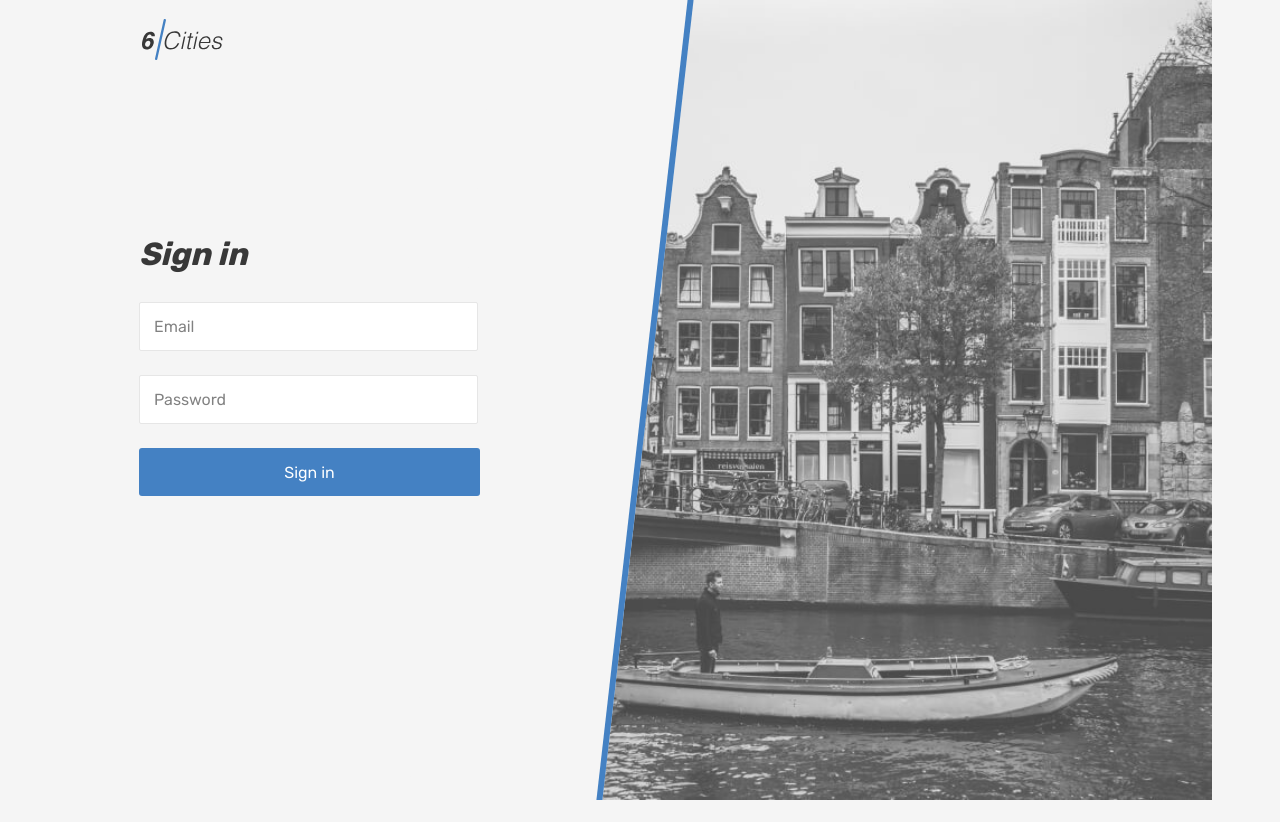
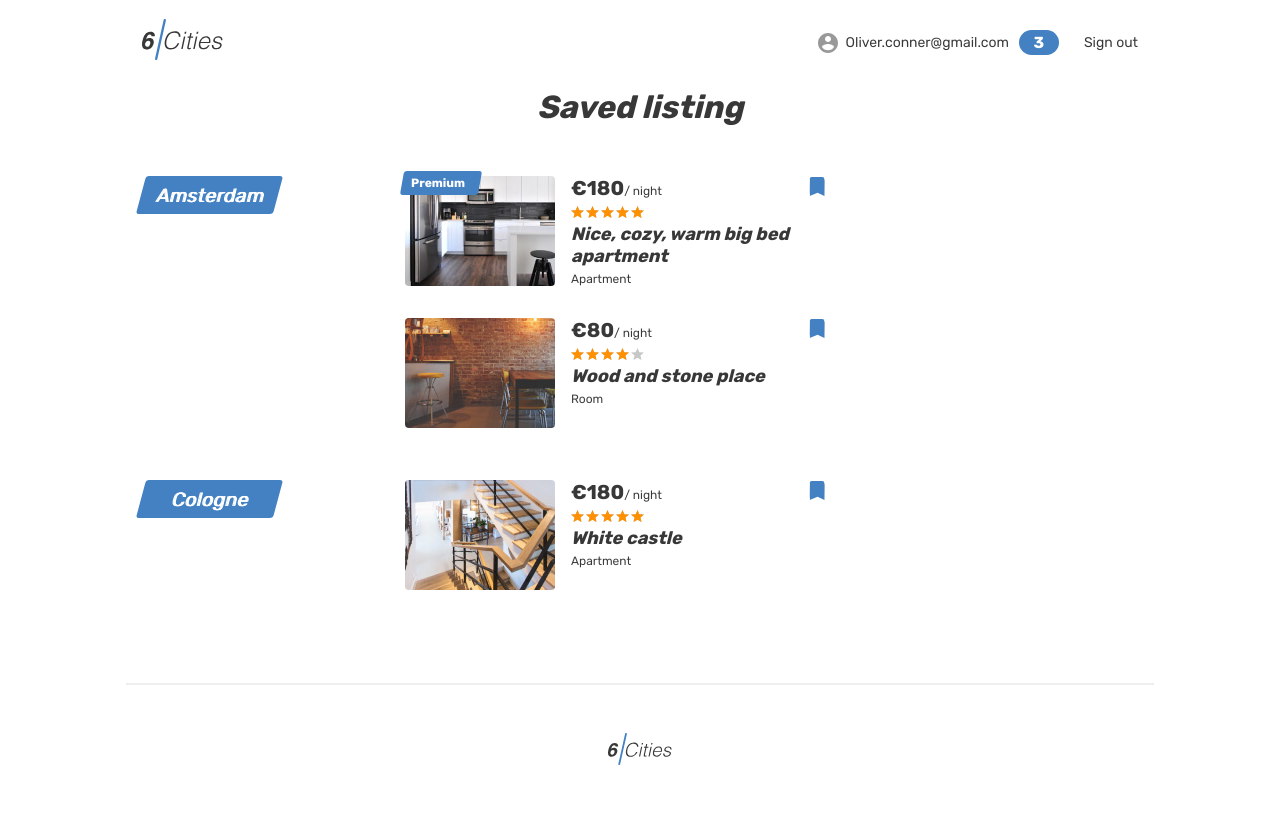
Before and after one commit to htmlacademy-react/2444237-six-cities-3, a React (Vite) app: page /favorites in a window 1280 px wide. Before the commit this address led to /login. Before the commit the page ends 800 px from the top, so only its background shows below. Built offline with nearby package versions, Linux system fonts and the light colour scheme.

Commit message:
Добавит использование createBrowserRouter в проект., а также css module для компонента not-found.

```diff
--- a/src/app.tsx
+++ b/src/app.tsx
@@ -1,30 +1,8 @@
-import NotFound from './components/not-found/not-found';
-import Favorites from './pages/favorites/favorites';
-import Login from './pages/login/login';
-import Main from './pages/main/main';
-import {BrowserRouter, Routes, Route} from 'react-router-dom';
-import Offer from './pages/offer/offer';
-import { AppRoute } from './const';
-import PrivateRoute from './components/private-route/private-route';
-import { AuthorizationStatus } from './const';
+import {RouterProvider} from 'react-router-dom';
+import router from './router/router';
 
 const App = () : JSX.Element => (
-  <BrowserRouter>
-    <Routes>
-      <Route index element={<Main />}/>
-      <Route path={AppRoute.Login} element={<Login/>}/>
-      <Route path={AppRoute.Favorites} element={
-        <PrivateRoute authStatus={AuthorizationStatus.NoAuth}>
-          <Favorites/>
-        </PrivateRoute>
-      }
-      >
-      </Route>
-      <Route path={AppRoute.Offer} element={<Offer/>}/>
-
-      <Route path={AppRoute.NotFound} element={<NotFound/>}/>
-    </Routes>
-  </BrowserRouter>
+  <RouterProvider router={router} />
 );
 
 export default App;
--- a/src/components/footer/footer.tsx
+++ b/src/components/footer/footer.tsx
@@ -1,8 +1,9 @@
 import { Link } from 'react-router-dom';
+import { AppRoute } from '../../const';
 
 const Footer = () : JSX.Element => (
   <footer className="footer">
-    <Link className="footer__logo-link" to="/">
+    <Link className="footer__logo-link" to={AppRoute.Main}>
       <img
         className="footer__logo"
         src="img/logo.svg"
--- a/src/components/header/header.tsx
+++ b/src/components/header/header.tsx
@@ -1,11 +1,12 @@
 import { Link } from 'react-router-dom';
+import { AppRoute } from '../../const';
 
 const Header = () : JSX.Element => (
   <header className="header">
     <div className="container">
       <div className="header__wrapper">
         <div className="header__left">
-          <Link className="header__logo-link" to="/">
+          <Link className="header__logo-link" to={AppRoute.Main}>
             <img
               className="header__logo"
               src="img/logo.svg"
@@ -27,7 +28,7 @@ const Header = () : JSX.Element => (
               </a>
             </li>
             <li className="header__nav-item">
-              <Link className="header__nav-link" to="login">
+              <Link className="header__nav-link" to={AppRoute.Login}>
                 <span className="header__signout">Sign out</span>
               </Link>
             </li>
--- /dev/null
+++ b/src/components/not-found/not-found.module.css
@@ -0,0 +1,33 @@
+.title {
+  text-align: center;
+  font-size: 75px;
+  margin-top: 60px;
+  margin-bottom: 20px;
+   text-shadow: #000 1px 0 3px;
+}
+
+.text {
+  text-align: center;
+  font-size: 20px;
+  margin-bottom: 30px;
+}
+
+.button {
+  display: block;
+  margin: 0 auto;
+  background: #fff;
+  border-radius: 10px;
+  border: 1px solid #000;
+  color: #000;
+  width: 200px;
+  height: 50px;
+  font-size: 18px;
+  transition: hover 0.3s ease-in-out;
+}
+
+.button:hover {
+  background: #000;
+  cursor: pointer;
+  color: #fff;
+  opacity: 0.8;
+}
--- a/src/components/not-found/not-found.tsx
+++ b/src/components/not-found/not-found.tsx
@@ -1,16 +1,17 @@
 import { Link } from 'react-router-dom';
 import Header from '../header/header';
-import React from 'react';
+import styles from './not-found.module.css';
+import { AppRoute } from '../../const';
 
 const NotFound = () : JSX.Element => (
-  <React.Fragment>
+  <>
     <Header/>
-    <h1 style={{textAlign: 'center', fontSize: '70px', marginTop: '80px'}}>404</h1>
-    <p style={{textAlign: 'center', fontSize: '20px', marginBottom: '30px'}}>Page not found</p>
-    <button style={{display: 'block', margin: '0 auto', width: '200px', height: '50px', fontSize: '18px'}}>
-      <Link to="/">Go to main page</Link>
+    <h1 className={styles.title}>404</h1>
+    <p className={styles.text}>Page not found</p>
+    <button className={styles.button}>
+      <Link to={AppRoute.Main}>Go to main page</Link>
     </button>
-  </React.Fragment>
+  </>
 );
 
 export default NotFound;
--- a/src/components/private-route/private-route.tsx
+++ b/src/components/private-route/private-route.tsx
@@ -1,17 +1,15 @@
 import {Navigate} from 'react-router-dom';
-import { AuthorizationStatus } from '../../const';
+import { AppRoute, AuthorizationStatus } from '../../const';
 
 type PrivateRouteProps = {
   authStatus: AuthorizationStatus;
   children: JSX.Element;
 }
 
-function PrivateRoute(props: PrivateRouteProps): JSX.Element {
-  const {authStatus, children} = props;
-
+function PrivateRoute({authStatus, children}: PrivateRouteProps): JSX.Element {
   return authStatus === AuthorizationStatus.Auth
     ? children
-    : <Navigate to="/login" />;
+    : <Navigate to={AppRoute.Login} />;
 }
 
 export default PrivateRoute;
--- a/src/pages/offer/offer.tsx
+++ b/src/pages/offer/offer.tsx
@@ -1,9 +1,6 @@
-import { useParams } from 'react-router-dom';
 import Card from '../../components/card/card';
 
-const Offer = () => {
-  const params = useParams();
-  return (
+const Offer = () => (
   <main className="page__main page__main--offer">
     <section className="offer">
       <div className="offer__gallery-container container">
@@ -55,7 +52,7 @@ const Offer = () => {
           </div>
           <div className="offer__name-wrapper">
             <h1 className="offer__name">
-                {params.id}
+              Beautiful & luxurious studio at great location
             </h1>
             <button className="offer__bookmark-button button" type="button">
               <svg className="offer__bookmark-icon" width={31} height={33}>
@@ -290,6 +287,5 @@ const Offer = () => {
     </div>
   </main>
 );
-};
 
 export default Offer;
--- /dev/null
+++ b/src/router/router.tsx
@@ -0,0 +1,35 @@
+import { createBrowserRouter } from 'react-router-dom';
+import { lazy } from 'react';
+import Main from '../pages/main/main';
+import { AppRoute } from '../const';
+
+const Login = lazy(() => import('../pages/login/login'));
+const NotFound = lazy(() => import('../components/not-found/not-found'));
+const Favorites = lazy(() => import('../pages/favorites/favorites'));
+const Offer = lazy(() => import('../pages/offer/offer'));
+
+const router = createBrowserRouter(
+  [
+    {
+      path: AppRoute.Main,
+      element: <Main/>
+    },
+    {
+      path: AppRoute.Login,
+      element: <Login/>
+    },
+    {
+      path: AppRoute.Favorites,
+      element: <Favorites/>
+    },
+    {
+      path: AppRoute.NotFound,
+      element: <NotFound/>
+    },
+    {
+      path: AppRoute.Offer,
+      element: <Offer/>
+    }
+  ]);
+
+export default router;
```
Lines whose indentation alone changed are shown as unchanged.
